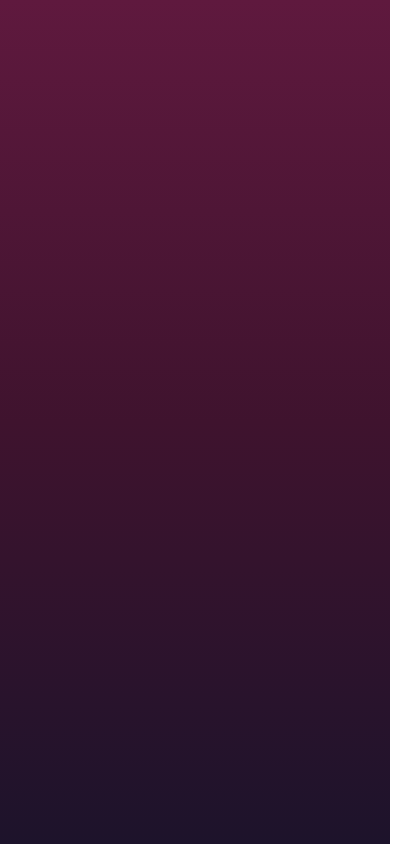
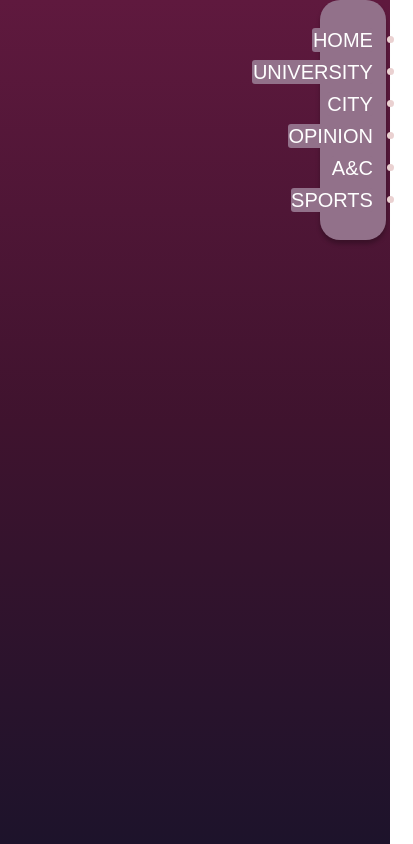
Before and after one commit to spectatorpublishing/bhm2023, a React (Create React App) app: page / in a window 390 px wide. Shown: the whole page, 413 px wide, since content can reach past the window. Built offline with nearby package versions, Linux system fonts and the light colour scheme.

Commit message:
Final Mobile Nav Bar BHM 2023 :)

```diff
--- a/src/components/MobileNavBar.js
+++ b/src/components/MobileNavBar.js
@@ -1,14 +1,62 @@
 import React from 'react';
 import styled from 'styled-components';
+import './MobileNavigation.css';
+import {sections} from '../data/sections';
 
+const UL = styled.ul`
+    justify-content: right;
+    direction: rtl
+    direction: ltr; unicode-bidi: embed;
+    color: #EAD1D1;
+    width: 85%;
+`;
 const NavWrap = styled.div`
+    display: flex;
+    width: 15%;
+    margin-left: 82%;
+    padding: 1%;
+    padding-right: 1%;
+    text-align: right;
+    font-family: 'Poppins', sans-serif;
+    font-style: normal;
+    font-weight: 800;
+    font-size: 20px;
+    line-height: 32px;
+    background-color: #92718A;
+    box-shadow: 0px 4px 4px rgba(0, 0, 0, 0.25);
+    border-radius: 20px;
+    color: #F8BEB9;
 `;
+const Button = styled.button`
+    font-size: 20px;
+    padding: 1%;
+    color: white;
+    background-color: #92718A;
+    border: 0px;
+    border-radius: 3px;
+    &:hover{
+        color: #F8BEB9;
+        cursor:pointer;
+        font-weight: bold;
+    }
+`;
+const MobileNavBar = () => {
+    return (
+    <NavWrap>
 
-const MobileNavBar = () => {
+            <style>
+                @import url('https://fonts.googleapis.com/css2?family=Poppins:wght@400;700&display=swap');
+            </style>
 
-    return (
-        <NavWrap></NavWrap>
+            <UL dir ='rtl'>
+                <li><a href ="https://www.columbiaspectator.com/"><Button>HOME</Button></a></li>
+                <li><a href ="https://www.columbiaspectator.com/news/"><Button>UNIVERSITY</Button></a></li>
+                <li><a href ="https://www.columbiaspectator.com/city-news/"><Button>CITY</Button></a></li>
+                <li><a href ="https://www.columbiaspectator.com/opinion/"><Button>OPINION</Button></a></li>
+                <li><a href ="https://www.columbiaspectator.com/arts-and-culture/"><Button>A&C</Button></a></li>
+                <li><a href ="https://www.columbiaspectator.com/sports/"><Button>SPORTS</Button></a></li>
+            </UL>
+        </NavWrap>
     );
 };
-
 export default MobileNavBar;
```
Also changed, not shown: src/App.css (line endings or trailing spaces), src/components/MobileNavigation.css (added), 1 other file (tests, documents, lock files or other folders).
